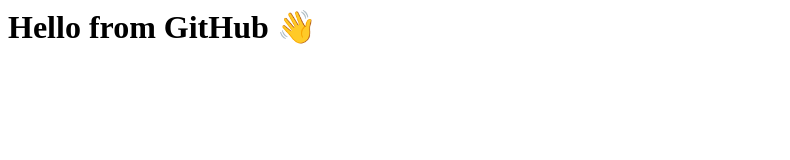
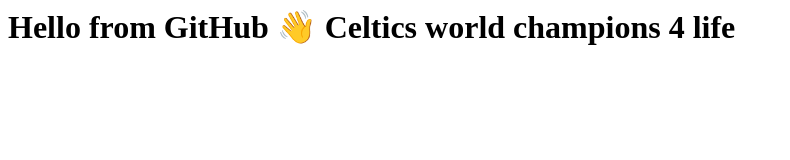
Before and after one commit to itsrouk/first-modern-project, a plain HTML site: page index.html in a window 1280 px wide. Shown: the whole page, without its empty margins (0-790 px from the left). Drawn offline with Linux system fonts and the light colour scheme.

Commit message:
update text

```diff
--- a/index.html
+++ b/index.html
@@ -1,6 +1,6 @@
 <html>
   <head><title>My First Project</title></head>
   <body>
-    <h1>Hello from GitHub 👋</h1>
+    <h1>Hello from GitHub 👋 Celtics world champions 4 life</h1>
   </body>
 </html>
```
